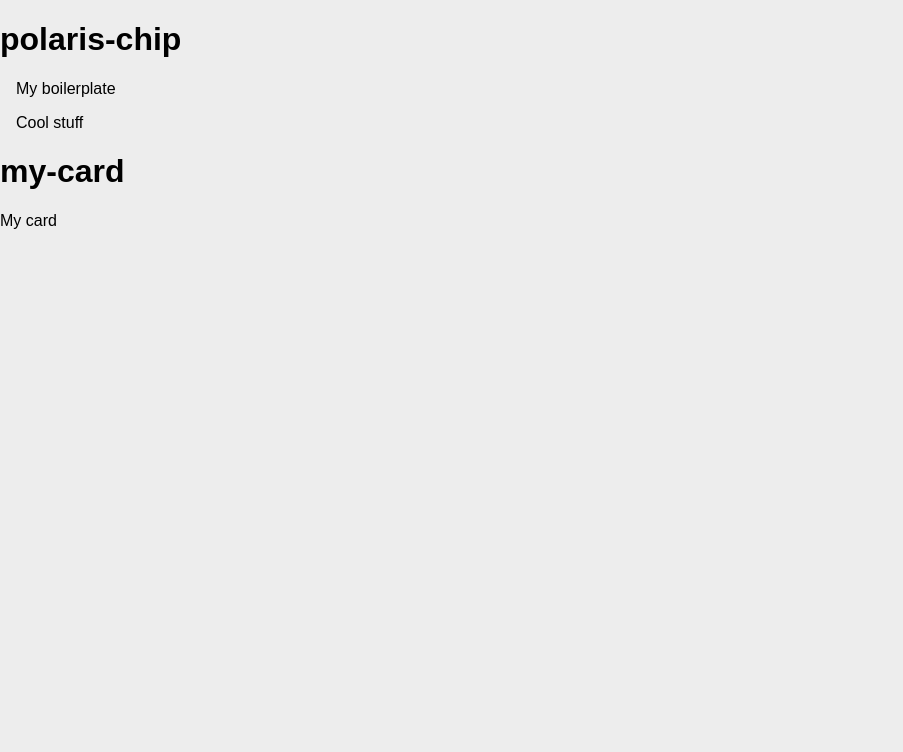
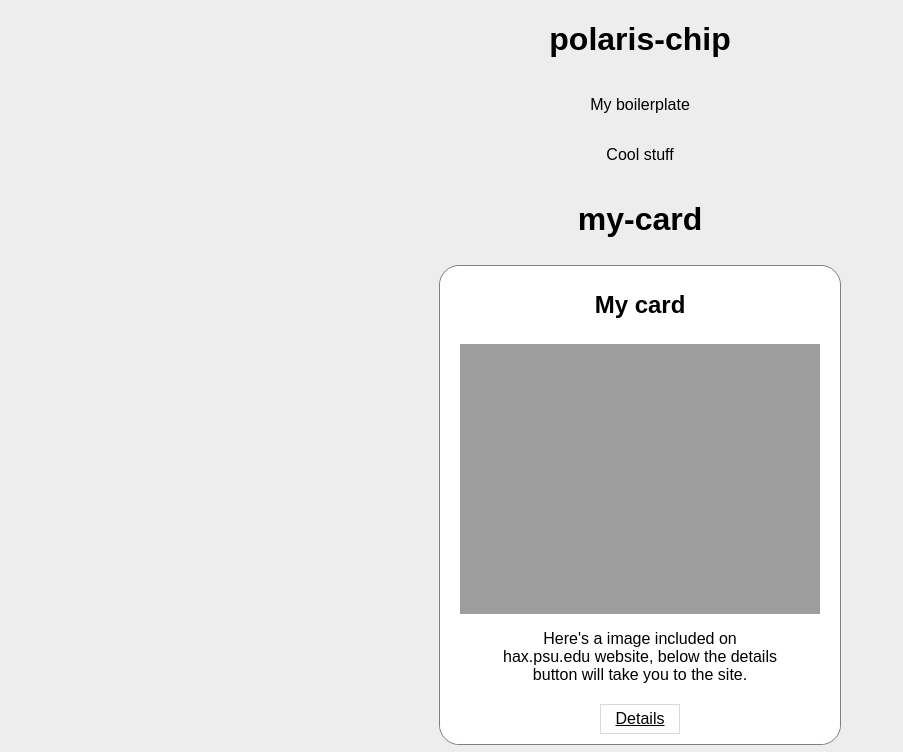
Before and after one commit to devonclaudino/poloris-chip, a website with bundled scripts: page index.html in a window 1280 px wide. Shown: the top 752 px of the page, without its empty margins (0-903 px from the left). Built offline with nearby package versions, Linux system fonts and the light colour scheme.

Commit message:
Activity 4
Updated for activity 4.

```diff
--- a/index.html
+++ b/index.html
@@ -15,7 +15,14 @@
       padding: 0;
       font-family: sans-serif;
       background-color: #ededed;
+
+      width: 100%;
+      display: flex;
+      flex-direction: column;
+      align-items: center;
+      justify-content: center;
     }
+
     polaris-chip {
       margin: 16px;
     }
@@ -31,7 +38,26 @@
   <polaris-chip title="Cool stuff"></polaris-chip>
 
   <h1>my-card</h1>
+  <!-- Default card -->
   <my-card></my-card>
+
+  <!-- Different Background Color -->
+  <my-card title="Cool stuff" image="https://hax.psu.edu/7d3549e0.png" background_color="#000" description="Here's a image included on hax.psu.edu website, below the details button will take
+  you to the site.">
+  </my-card>
+
+  <!-- Different Title -->
+  <my-card title="Different Title" image="https://hax.psu.edu/7d3549e0.png" background_color="#fff" description="Here's a image included on hax.psu.edu website, below the details button will take
+  you to the site.">
+  </my-card>
+
+  <!-- Different Image -->
+  <my-card title="Cool stuff" image="https://styles.redditmedia.com/t5_2qwn7/styles/communityIcon_x1az7iip9ka11.png" background_color="#fff" description="Different Description">
+  </my-card>
+
+  <!-- Different Everything -->
+  <my-card title="Different Title" image="https://styles.redditmedia.com/t5_2qwn7/styles/communityIcon_x1az7iip9ka11.png" background_color="#838" description="Different Description">
+  </my-card>
 
   <!-- this is what is bringing in the definition for this tag -->
   <script type="module" src="./src/polaris-chip.js"></script>
--- a/src/my-card.js
+++ b/src/my-card.js
@@ -14,23 +14,81 @@ export class MyCard extends LitElement {
   constructor() {
     super();
     this.title = "My card";
+    this.image = "https://hax.psu.edu/7d3549e0.png";
+    this.background_color = "#fff";
+    this.description = "Here's a image included on hax.psu.edu website, below the details button will take you to the site.";
   }
 
   static get styles() {
     return css`
       :host {
         display: block;
+        margin: 5px;
+        border: 1px solid grey;
+        border-radius: 20px;
       }
+
+      .card-content {
+
+        border-radius: 20px;
+        width: 400px;
+        height: auto;
+
+        display: flex;
+        flex-direction: column;
+        flex-wrap: nowrap;
+        justify-content: space-between;
+        align-items: center;
+
+        text-align: center;
+
+        object-fit: scale-down;
+        }
+
+        :host h2 {
+        padding: 5px 15px;
+        font-weight: 600;
+
+        }
+
+        :host #card-image {
+        width: 90%;
+        src: attr(image);
+        }
+
+        :host p {
+        width: 70%;
+        margin-bottom: 20px;
+        }
+
+        :host a {
+        text-decoration: underline;
+        padding: 5px 15px;
+        border: 1px solid rgba(85, 85, 85, 0.219);
+        color: black;
+
+        margin-bottom: 10px;
+        }
     `;
   }
 
   render() {
-    return html`<div>${this.title}</div>`;
+    return html`<div class="card-content" style="background-color: ${this.background_color}">
+    <h2 class="card-title">
+      ${this.title}
+    </h2>
+    <img src=${this.image} alt="hax.psu image" id="card-image">
+    <p id="description">${this.description}</p>
+    <a href="https://hax.psu.edu">Details</a>
+  </div>`;
   }
 
   static get properties() {
     return {
       title: { type: String },
+      image: { type: String },
+      background_color: { type:  String },
+      description: { type: String },
     };
   }
 }
```
